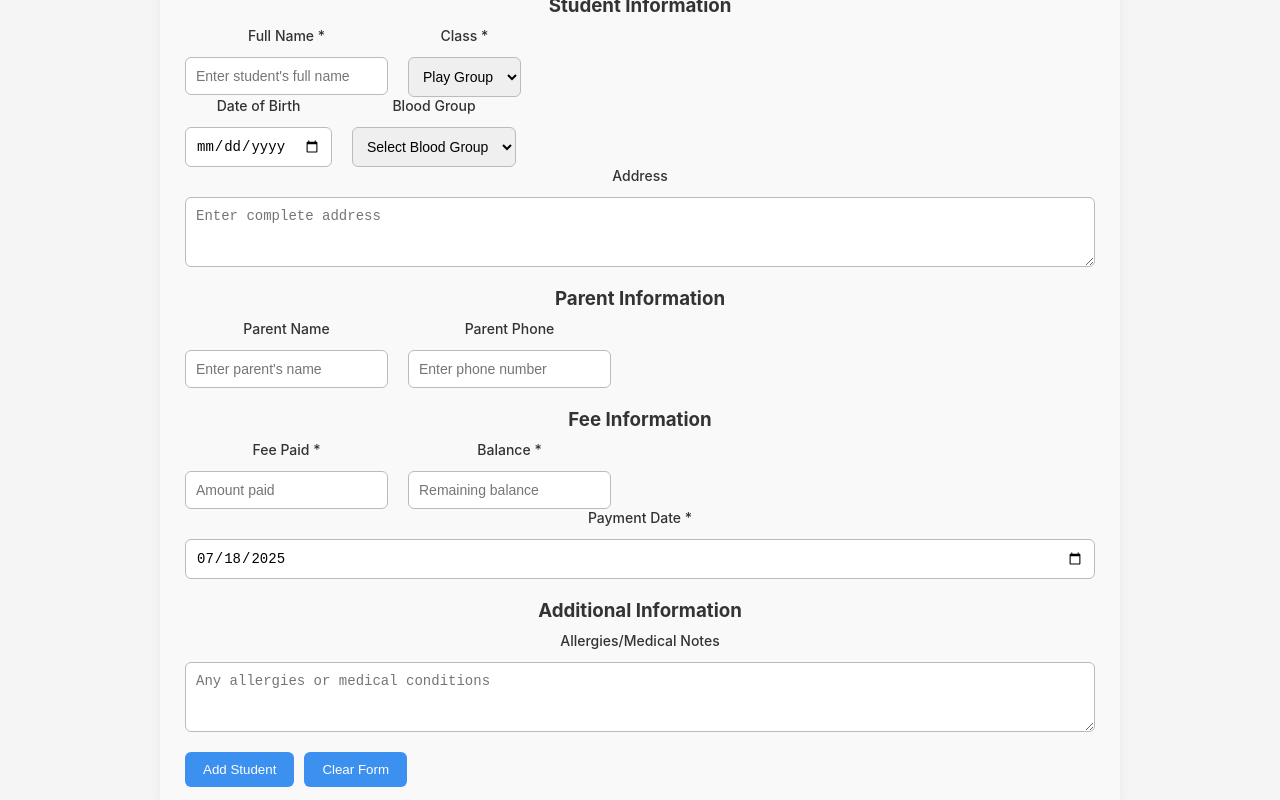
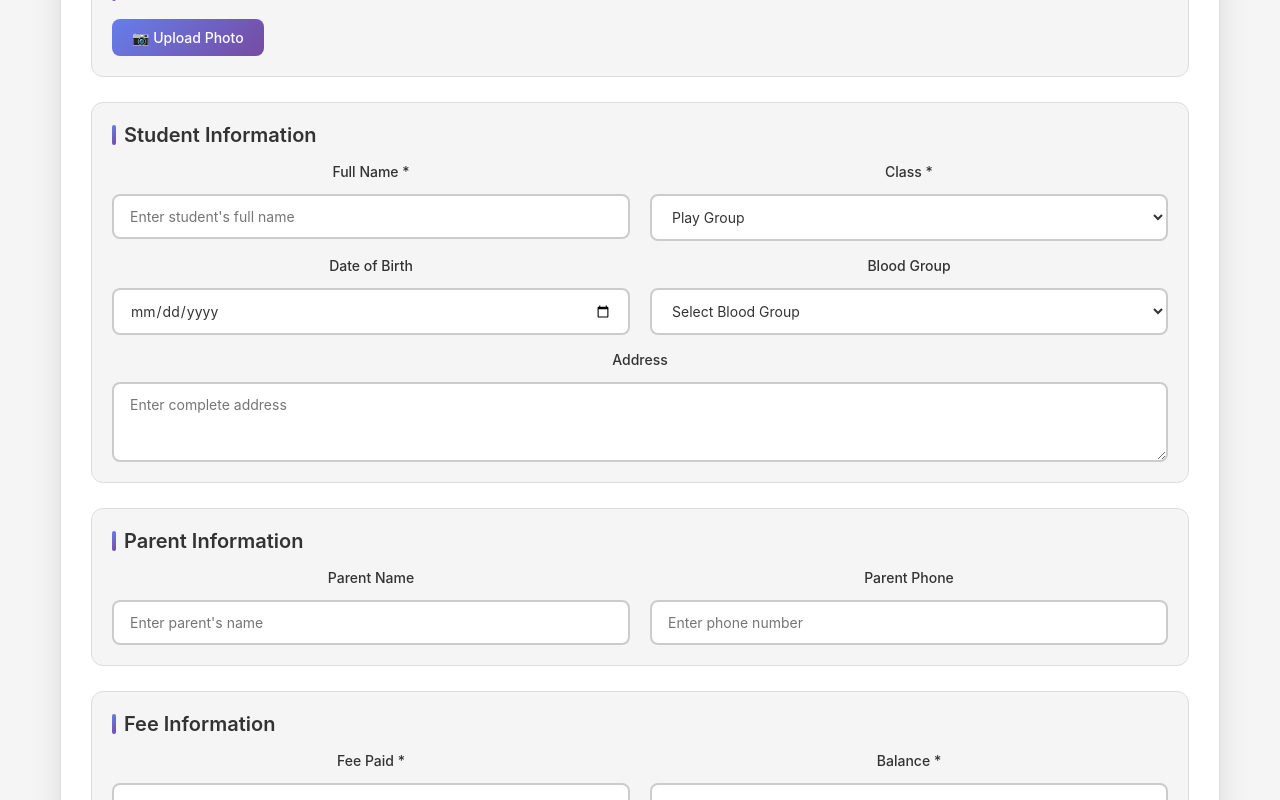
Before and after one commit to HunasimaradAbdulBari/schoolfront, a React (Create React App) app: page /#/dashboard in a window 1280 px wide. Shown: the part 260-1060 px from the top of the page. Built offline with nearby package versions, Linux system fonts and the light colour scheme; sample sign-in values are in the browser's storage.

Commit message:
ui updated now

```diff
--- a/src/components/Students.js
+++ b/src/components/Students.js
@@ -196,6 +196,18 @@ const Students = () => {
       </body>
       </html>
     `;
+
+    const blob = new Blob([receiptHTML], { type: 'text/html' });
+    const url = window.URL.createObjectURL(blob);
+    const link = document.createElement('a');
+    link.href = url;
+    link.download = `Receipt_${student.name}_${new Date().toISOString().split('T')[0]}.html`;
+    document.body.appendChild(link);
+    link.click();
+    document.body.removeChild(link);
+    window.URL.revokeObjectURL(url);
+  };
+
   const handleStudentPrint = (student) => {
     const printWindow = window.open('', '', 'height=600,width=800');
     printWindow.document.write(`
@@ -235,17 +247,6 @@ const Students = () => {
     printWindow.print();
   };
 
-    const blob = new Blob([receiptHTML], { type: 'text/html' });
-    const url = window.URL.createObjectURL(blob);
-    const link = document.createElement('a');
-    link.href = url;
-    link.download = `Receipt_${student.name}_${new Date().toISOString().split('T')[0]}.html`;
-    document.body.appendChild(link);
-    link.click();
-    document.body.removeChild(link);
-    window.URL.revokeObjectURL(url);
-  };
-
   // Loading state
   if (loading) {
     return (
@@ -275,15 +276,21 @@ const Students = () => {
       {/* View Toggle */}
       <div className="view-toggle">
         <button
-          className={viewMode === 'grid' ? 'active-toggle' : ''}
+          className={`toggle-btn ${viewMode === 'grid' ? 'active-toggle' : ''}`}
           onClick={() => setViewMode('grid')}
         >
+          <svg width="20" height="20" viewBox="0 0 24 24" fill="currentColor">
+            <path d="M3 3h8v8H3V3zm10 0h8v8h-8V3zM3 13h8v8H3v-8zm10 0h8v8h-8v-8z"/>
+          </svg>
           Grid View
         </button>
         <button
-          className={viewMode === 'list' ? 'active-toggle' : ''}
+          className={`toggle-btn ${viewMode === 'list' ? 'active-toggle' : ''}`}
           onClick={() => setViewMode('list')}
         >
+          <svg width="20" height="20" viewBox="0 0 24 24" fill="currentColor">
+            <path d="M3 5h18v2H3V5zm0 6h18v2H3v-2zm0 6h18v2H3v-2z"/>
+          </svg>
           List View
         </button>
       </div>
@@ -445,7 +452,6 @@ const Students = () => {
                   <button onClick={() => handleDeleteStudent(selectedStudent._id)} className="delete-btn">Delete</button>
                   <button onClick={closeStudentDetails} className="close-modal-btn">Close</button>
                 </>
-
               )}
             </div>
           </div>
@@ -454,4 +460,5 @@ const Students = () => {
     </div>
   );
 };
+
 export default Students;
--- a/src/styles/Dashboard.css
+++ b/src/styles/Dashboard.css
@@ -1,104 +1,330 @@
 /* Dashboard.css */
 .dashboard-container {
-  max-width: 1000px;
-  margin: auto;
+  max-width: 1200px;
+  margin: 0 auto;
   padding: 20px;
+  background-color: var(--bg-color);
+  min-height: 100vh;
+}
+
+.dashboard-header {
+  text-align: center;
+  margin-bottom: 30px;
 }
 
 .dashboard-header h1 {
-  font-size: 28px;
-  margin-bottom: 10px;
-  text-align: center;
-  color: #4a4a4a;
+  font-size: 32px;
+  font-weight: 700;
+  margin-bottom: 8px;
+  color: var(--text-color);
+  background: linear-gradient(135deg, #667eea 0%, #764ba2 100%);
+  -webkit-background-clip: text;
+  -webkit-text-fill-color: transparent;
+  background-clip: text;
+}
+
+.dashboard-header p {
+  font-size: 16px;
+  color: #666;
+  margin-bottom: 0;
 }
 
 .dashboard-content {
-  background: #f9f9f9;
-  padding: 25px;
-  border-radius: 12px;
-  box-shadow: 0 4px 12px rgba(0,0,0,0.05);
+  background: var(--card-bg);
+  padding: 30px;
+  border-radius: 16px;
+  box-shadow: 0 8px 32px rgba(0, 0, 0, 0.1);
+  border: 1px solid var(--border-color);
 }
 
 .student-form {
   display: flex;
   flex-direction: column;
-  gap: 20px;
+  gap: 25px;
+}
+
+.form-section {
+  background: var(--bg-color);
+  padding: 20px;
+  border-radius: 12px;
+  border: 1px solid var(--border-color);
 }
 
 .form-section h3 {
-  margin-bottom: 10px;
-  color: #333;
+  font-size: 20px;
+  font-weight: 600;
+  margin-bottom: 16px;
+  color: var(--text-color);
+  display: flex;
+  align-items: center;
+  gap: 8px;
+}
+
+.form-section h3::before {
+  content: "";
+  width: 4px;
+  height: 20px;
+  background: linear-gradient(135deg, #667eea 0%, #764ba2 100%);
+  border-radius: 2px;
+}
+
+.form-row {
+  display: grid;
+  grid-template-columns: repeat(auto-fit, minmax(280px, 1fr));
+  gap: 20px;
+  margin-bottom: 16px;
+}
+
+.form-row:last-child {
+  margin-bottom: 0;
+}
+
+.form-group {
+  display: flex;
+  flex-direction: column;
 }
 
 .form-group label {
   font-weight: 500;
-  margin-bottom: 5px;
-  display: block;
+  margin-bottom: 6px;
+  color: var(--text-color);
+  font-size: 14px;
 }
 
 .form-group input,
 .form-group select,
 .form-group textarea {
   width: 100%;
-  padding: 10px;
-  border: 1px solid #bbb;
-  border-radius: 6px;
+  padding: 12px 16px;
+  border: 2px solid var(--input-border);
+  border-radius: 8px;
   font-size: 14px;
+  background-color: var(--input-bg);
+  color: var(--text-color);
+  transition: all 0.3s ease;
+  font-family: inherit;
 }
 
-.form-row {
-  display: flex;
-  gap: 20px;
+.form-group input:focus,
+.form-group select:focus,
+.form-group textarea:focus {
+  outline: none;
+  border-color: #667eea;
+  box-shadow: 0 0 0 3px rgba(102, 126, 234, 0.1);
+  transform: translateY(-1px);
 }
 
+.form-group textarea {
+  resize: vertical;
+  min-height: 80px;
+}
+
+.form-group select {
+  cursor: pointer;
+}
+
+/* Photo Upload Styling */
+.photo-upload {
+  display: flex;
+  align-items: center;
+  gap: 12px;
+  flex-wrap: wrap;
+}
+
+.file-input {
+  display: none;
+}
+
+.file-label {
+  display: inline-flex;
+  align-items: center;
+  gap: 8px;
+  padding: 10px 20px;
+  background: linear-gradient(135deg, #667eea 0%, #764ba2 100%);
+  color: white;
+  border-radius: 8px;
+  cursor: pointer;
+  font-size: 14px;
+  font-weight: 500;
+  transition: all 0.3s ease;
+  border: none;
+}
+
+.file-label:hover {
+  transform: translateY(-2px);
+  box-shadow: 0 4px 12px rgba(102, 126, 234, 0.3);
+}
+
+.file-name {
+  font-size: 13px;
+  color: #666;
+  max-width: 200px;
+  overflow: hidden;
+  text-overflow: ellipsis;
+  white-space: nowrap;
+}
+
+/* Form Actions */
 .form-actions {
   display: flex;
+  justify-content: center;
+  gap: 16px;
+  padding-top: 20px;
+  border-top: 1px solid var(--border-color);
   flex-wrap: wrap;
-  gap: 10px;
 }
 
 .submit-btn,
 .clear-btn,
 .view-btn {
-  background-color: #3c90ef;
-  color: white;
-  padding: 10px 18px;
+  padding: 12px 24px;
   border: none;
-  border-radius: 6px;
+  border-radius: 8px;
+  font-size: 14px;
+  font-weight: 600;
   cursor: pointer;
-  transition: 0.3s ease;
+  transition: all 0.3s ease;
+  min-width: 120px;
+  display: inline-flex;
+  align-items: center;
+  justify-content: center;
+  gap: 8px;
 }
 
-.submit-btn:hover,
-.clear-btn:hover,
-.view-btn:hover {
-  background-color: #3c90ef;
+.submit-btn {
+  background: linear-gradient(135deg, #667eea 0%, #764ba2 100%);
+  color: white;
 }
 
+.submit-btn:hover {
+  transform: translateY(-2px);
+  box-shadow: 0 4px 16px rgba(102, 126, 234, 0.4);
+}
+
+.submit-btn:disabled {
+  background: #ccc;
+  cursor: not-allowed;
+  transform: none;
+  box-shadow: none;
+}
+
+.clear-btn {
+  background: transparent;
+  color: #666;
+  border: 2px solid var(--border-color);
+}
+
+.clear-btn:hover {
+  background: #f8f9fa;
+  border-color: #999;
+  transform: translateY(-1px);
+}
+
+.view-btn {
+  background: linear-gradient(135deg, #11998e 0%, #38ef7d 100%);
+  color: white;
+}
+
+.view-btn:hover {
+  transform: translateY(-2px);
+  box-shadow: 0 4px 16px rgba(17, 153, 142, 0.4);
+}
+
+/* Messages */
 .error-message,
 .success-message {
-  padding: 10px;
-  border-radius: 6px;
+  padding: 16px 20px;
+  border-radius: 10px;
   font-size: 14px;
+  font-weight: 500;
+  margin-bottom: 20px;
+  display: flex;
+  align-items: center;
+  gap: 10px;
 }
 
 .error-message {
-  background: #ffdada;
-  color: #c00;
+  background: linear-gradient(135deg, #ff6b6b 0%, #ee5a24 100%);
+  color: white;
+  border: none;
+}
+
+.error-message::before {
+  content: "⚠️";
+  font-size: 16px;
 }
 
 .success-message {
-  background: #d4edda;
-  color: #2e7d32;
+  background: linear-gradient(135deg, #51cf66 0%, #40c057 100%);
+  color: white;
+  border: none;
 }
 
-/* Responsive */
+.success-message::before {
+  content: "✅";
+  font-size: 16px;
+}
+
+/* Loading States */
+.form-group input:disabled,
+.form-group select:disabled,
+.form-group textarea:disabled {
+  background-color: #f5f5f5;
+  color: #999;
+  cursor: not-allowed;
+}
+
+/* Responsive Design */
 @media screen and (max-width: 768px) {
+  .dashboard-container {
+    padding: 16px;
+  }
+
+  .dashboard-content {
+    padding: 20px;
+  }
+
   .form-row {
-    flex-direction: column;
+    grid-template-columns: 1fr;
+    gap: 16px;
   }
 
   .form-actions {
     flex-direction: column;
+    align-items: stretch;
+  }
+
+  .submit-btn,
+  .clear-btn,
+  .view-btn {
+    min-width: auto;
+    width: 100%;
+  }
+
+  .dashboard-header h1 {
+    font-size: 28px;
+  }
+
+  .photo-upload {
+    flex-direction: column;
+    align-items: flex-start;
   }
 }
+
+@media screen and (max-width: 480px) {
+  .dashboard-container {
+    padding: 12px;
+  }
+
+  .dashboard-content {
+    padding: 16px;
+  }
+
+  .form-section {
+    padding: 16px;
+  }
+
+  .dashboard-header h1 {
+    font-size: 24px;
+  }
+}
```
Lines whose indentation alone changed are shown as unchanged.
